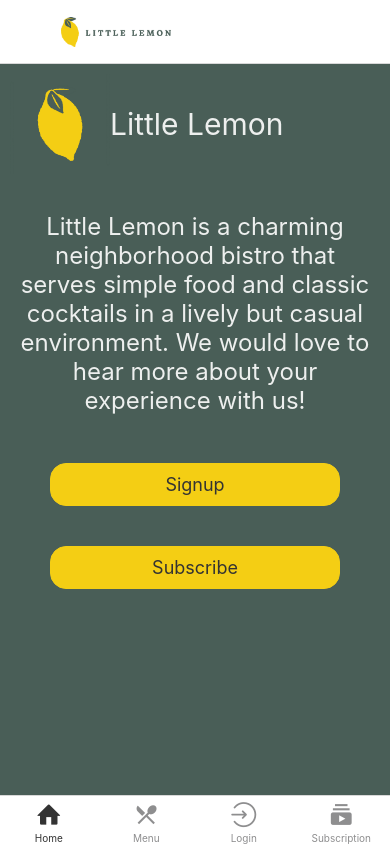
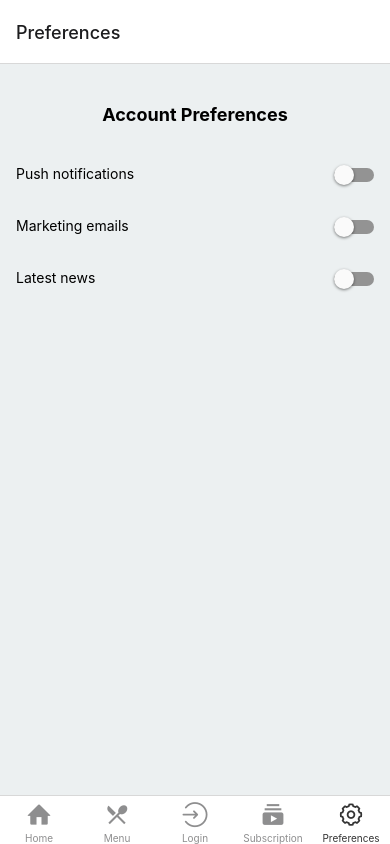
Before and after one commit to KazKinjo/little-lemon-app, a React Native app: screen /Preferences in a window 390 px wide. Built offline with nearby package versions, Linux system fonts and the light colour scheme.

Commit message:
Implemented AsyncStorage library and Preferences menu

```diff
--- /dev/null
+++ b/components/PreferenceScreen.js
@@ -0,0 +1,96 @@
+import { useEffect, useState } from "react";
+import { StyleSheet, Text, View } from "react-native";
+import { Switch } from "react-native-paper";
+import AsyncStorage from '@react-native-async-storage/async-storage';
+import useUpdate from '../utils/useUpdate';
+
+export default function PreferenceScreen() {
+  const [preferences, setPreferences] = useState({
+    pushNotifications: false,
+    emailMarketing: false,
+    latestNews: false,
+  });
+
+  useEffect(() => {
+    (async () => {
+      try {
+        const values = await AsyncStorage.multiGet(Object.keys(preferences));
+        const initialState = values.reduce((accumulator, currentValue) => {
+          accumulator[currentValue[0]] = JSON.parse(currentValue[1]);
+          return accumulator;
+        }, {});
+        setPreferences(initialState);
+      } catch (e) {
+        Alert.alert(`An error occurred: ${e.message}`);
+      }
+    })();
+  }, []);
+
+  useUpdate(() => {
+    (async () => {
+      const keyValues = Object.entries(preferences).map(preference => {
+        return [preference[0], String(preference[1])];
+      });
+      try {
+        await AsyncStorage.multiSet(keyValues);
+      } catch (e) {
+        Alert.alert(`An error occurred: ${e.message}`);
+      }
+    })();
+  }, [preferences]);
+
+  const updateState = (key) => () =>
+    setPreferences((prevState) => ({
+      ...prevState,
+      [key]: !prevState[key],
+    }));
+
+  return (
+    <View style={styles.container}>
+      <Text style={styles.header}>Account Preferences</Text>
+      <View style={styles.row}>
+        <Text>Push notifications</Text>
+        <Switch
+          value={preferences.pushNotifications}
+          onValueChange={updateState('pushNotifications')}
+        />
+      </View>
+      <View style={styles.row}>
+        <Text>Marketing emails</Text>
+        <Switch
+          value={preferences.emailMarketing}
+          onValueChange={updateState('emailMarketing')}
+        />
+      </View>
+      <View style={styles.row}>
+        <Text>Latest news</Text>
+        <Switch
+          value={preferences.latestNews}
+          onValueChange={updateState('latestNews')}
+        />
+      </View>
+    </View>
+  )
+};
+
+const styles = StyleSheet.create({
+  container: {
+    flex: 1,
+    backgroundColor: '#ecf0f1',
+    padding: 16,
+  },
+  row: {
+    flexDirection: 'row',
+    justifyContent: 'space-between',
+    paddingVertical: 16,
+  },
+  text: {
+    fontSize: 18,
+  },
+  header: {
+    margin: 24,
+    fontSize: 18,
+    fontWeight: 'bold',
+    textAlign: 'center',
+  },
+});
--- a/components/WelcomeScreen.js
+++ b/components/WelcomeScreen.js
@@ -54,7 +54,7 @@ export default function WelcomeScreen({ navigation }) {
       </Pressable>
       <Pressable
         style={styles.button}
-        onPress={() => navigation.navigate("Subscribe")}
+        onPress={() => navigation.navigate("Subscription")}
       >
         <Text style={styles.buttonText}>Subscribe</Text>
       </Pressable>
--- a/navigators/RootNavigator.js
+++ b/navigators/RootNavigator.js
@@ -2,17 +2,19 @@ import { Image, StyleSheet } from 'react-native';
 import { createBottomTabNavigator } from '@react-navigation/bottom-tabs';
 import { createDrawerNavigator } from '@react-navigation/drawer';
 import { Entypo, MaterialIcons, AntDesign } from '@expo/vector-icons';
+import Constants from 'expo-constants';
 
 import WelcomeScreen from '../components/WelcomeScreen';
 import LoginScreen from '../components/LoginScreen';
 import SubscribeScreen from '../components/SubscribeScreen';
 import MenuItems from '../components/MenuItems';
+import PreferenceScreen from '../components/PreferenceScreen';
 
 const Tab = createBottomTabNavigator();
 const Drawer = createDrawerNavigator();
 
-function HomeLogo() {
-  return (
+export default function RootNavigator() {
+  const HomeLogo = () => (
     <Image
       source={require("../img/LIttle-Lemon-Logo.png")}
       resizeMode='contain'
@@ -22,10 +24,8 @@ function HomeLogo() {
         alignItems: "center",
       }}
     />
-  )
-};
+  );
 
-export default function RootNavigator() {
   return (
     <Tab.Navigator
       style={styles.container}
@@ -40,6 +40,8 @@ export default function RootNavigator() {
             return <AntDesign name="login" size={size} color={color} />
           } else if (route.name === "Subscription") {
             return <MaterialIcons name="subscriptions" size={size} color={color} />
+          } else if (route.name === "Preferences") {
+            return <AntDesign name="setting" size={size} color={color} />
           }
         },
         tabBarActiveTintColor: "#333333",
@@ -62,6 +64,10 @@ export default function RootNavigator() {
         name="Subscription"
         component={SubscribeScreen}
       />
+      <Tab.Screen
+        name="Preferences"
+        component={PreferenceScreen}
+      />
     </Tab.Navigator>
 
     // <Drawer.Navigator>
@@ -76,6 +82,8 @@ export default function RootNavigator() {
 const styles = StyleSheet.create({
   container: {
     flex: 1,
+    paddingTop: Constants.statusBarHeight,
     backgroundColor: '#495E57',
+    paddingVertical: 16,
   },
 });
--- /dev/null
+++ b/utils/useUpdate.js
@@ -0,0 +1,18 @@
+import { useRef, useEffect } from 'react';
+
+/**
+ * A custom useEffect hook that only triggers on updates, not on initial mount
+ * @param {Function} effect
+ * @param {Array<any>} dependencies
+ */
+export default function useUpdateEffect(effect, dependencies = []) {
+  const isInitialMount = useRef(true);
+
+  useEffect(() => {
+    if (isInitialMount.current) {
+      isInitialMount.current = false;
+    } else {
+      return effect();
+    }
+  }, dependencies);
+}
```
Also changed, not shown: package.json (+5 -2 lines), 1 other file (tests, documents, lock files or other folders).
